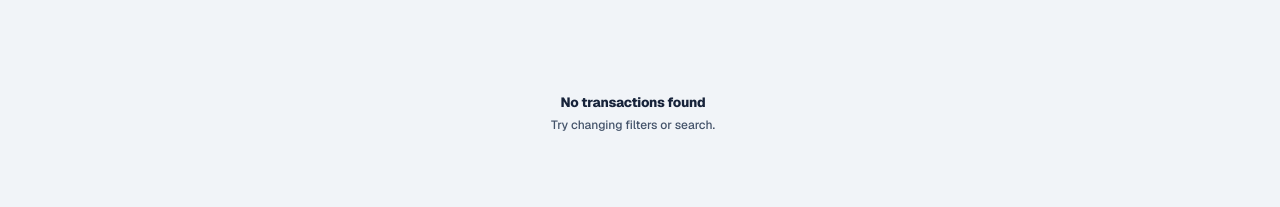
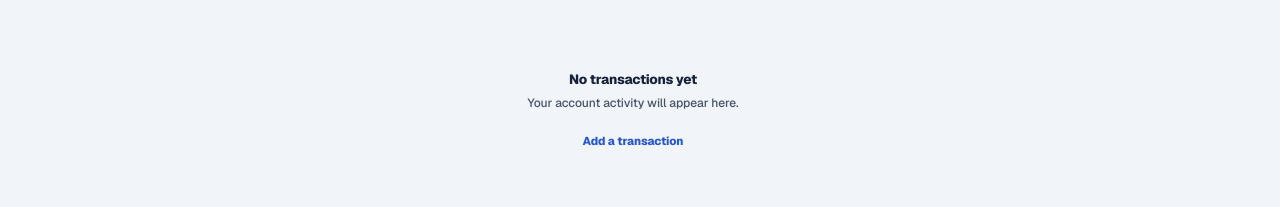
Before and after one commit to maijamalhoon/Jamals-finance, a Next.js app: page /dashboard/transactions in a window 1280 px wide. Shown: the part 178-385 px from the top of the page. Built offline with nearby package versions, Linux system fonts and the light colour scheme; no server answers; the database is empty.

Commit message:
Add transaction empty-state action without affecting filters

```diff
--- a/app/dashboard/transactions/page.tsx
+++ b/app/dashboard/transactions/page.tsx
@@ -1,6 +1,7 @@
 import { Suspense, type ComponentProps } from "react";
 import { ArrowLeftRight } from "lucide-react";
 
+import AddIncomeButton from "@/components/income/AddIncomeButton";
 import { createClient } from "@/lib/supabase/server";
 import TransactionFilters from "@/components/transactions/TransactionFilters";
 import ViewportTransactionList from "@/components/transactions/ViewportTransactionList";
@@ -99,6 +100,20 @@ export default async function TransactionsPage({
 
   const minAmount = cleanAmount(min);
   const maxAmount = cleanAmount(max);
+  const hasActiveFilters = Boolean(
+    type ||
+      searchTerm ||
+      from ||
+      to ||
+      sourceTerm ||
+      category ||
+      account ||
+      personTerm ||
+      itemTerm ||
+      minAmount !== null ||
+      maxAmount !== null ||
+      sort !== "newest",
+  );
 
   const requestedDatabaseType =
     type === "payable"
@@ -312,8 +327,20 @@ export default async function TransactionsPage({
         {transactions.length === 0 ? (
           <EmptyState
             icon={ArrowLeftRight}
-            title="No transactions found"
-            description="Try changing filters or search."
+            title={hasActiveFilters ? "No transactions found" : "No transactions yet"}
+            description={
+              hasActiveFilters
+                ? "Try changing the filters or search."
+                : "Your account activity will appear here."
+            }
+            action={
+              hasActiveFilters ? undefined : (
+                <AddIncomeButton
+                  label="Add a transaction"
+                  showIcon={false}
+                />
+              )
+            }
           />
         ) : (
           <ViewportTransactionList
```
